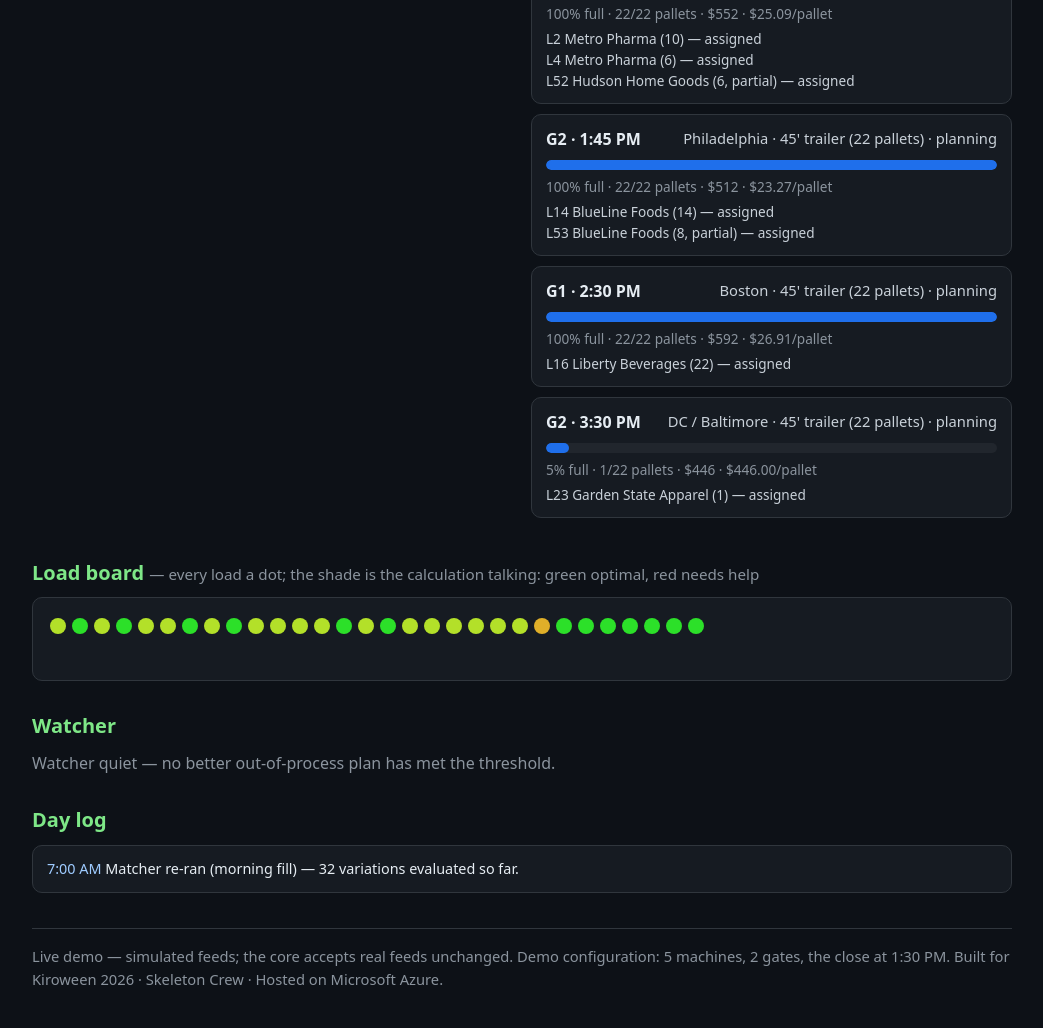
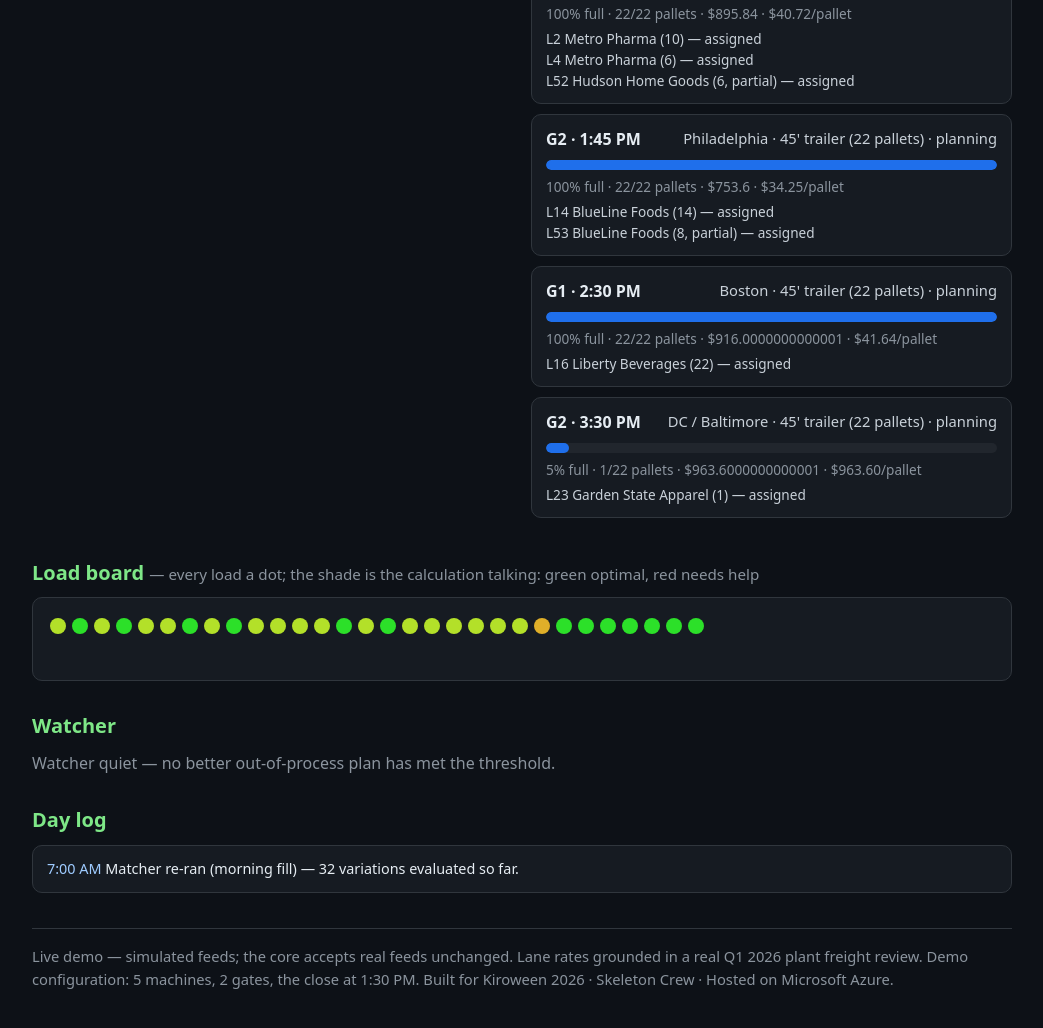
Before and after one commit to webuild262-boop/load-calculator, a plain HTML site: page index.html in a window 1280 px wide. Shown: the part 1266-2294 px from the top of the page, without its empty margins (118-1161 px from the left). Drawn offline with Linux system fonts and the light colour scheme.

Commit message:
Ground demo cost table in ECHO Q1 2026 freight review: real TL lane averages, small-shipment ratio for the 26' box, 12% fuel surcharge as a placed variable

```diff
--- a/index.html
+++ b/index.html
@@ -89,7 +89,7 @@
   <h2>Day log</h2>
   <div class="logbox" id="log"></div>
 
-  <div class="status">Live demo — simulated feeds; the core accepts real feeds unchanged.
+  <div class="status">Live demo — simulated feeds; the core accepts real feeds unchanged. Lane rates grounded in a real Q1 2026 plant freight review.
   Demo configuration: 5 machines, 2 gates, the close at 1:30 PM. Built for Kiroween 2026 · Skeleton Crew · Hosted on Microsoft Azure.</div>
 </main>
 
--- a/packages/variable-engine/engine.js
+++ b/packages/variable-engine/engine.js
@@ -23,16 +23,21 @@
     alertFinal: 0.95,          // 95%: run ending shortly — final ready-time calculation
     watcherThreshold: 0.05,    // watcher speaks at >= 5% saving on an affected load
     preLadenMinutes: 15,       // pre-laden confirmation looks 15 minutes ahead
-    handlingPerPallet: 6,      // dollars
+    handlingPerPallet: 6,      // dollars (plant-side figure)
+    fuelSurchargePct: 0.12,    // FSC on the lane rate — Q1 2026 actual: fuel $30,386 on line haul $253,995 (ECHO review deck)
     boxes: {
       '45T': { label: "45' trailer", cap: 22, loadRate: 2.5, setup: 10 },
       '26B': { label: "26' box truck", cap: 12, loadRate: 2.0, setup: 8 }
     },
-    laneRates: { // dollars per box, per lane
-      'NYC Metro':    { '45T': 420, '26B': 260 },
-      'Philadelphia': { '45T': 380, '26B': 240 },
-      'Boston':       { '45T': 460, '26B': 290 },
-      'DC / Baltimore': { '45T': 440, '26B': 275 }
+    laneRates: { // dollars per box, per lane — grounded in the ECHO Q1 2026 freight review (Jersey City plant):
+      // 45' = TL average total spend per shipment on the matching real lane (Brentwood NY $682, 18 shipments;
+      // Breinigsville PA $555; Canton MA $700; DC / Baltimore uses the deck-wide TL average $855, 190 shipments,
+      // no DC lane in the deck's top lanes). 26' = 45' x 0.83, the deck's small-shipment ratio
+      // (expedite average $710 / TL average $855). Fuel surcharge is applied on top in planCost.
+      'NYC Metro':    { '45T': 682, '26B': 566 },
+      'Philadelphia': { '45T': 555, '26B': 461 },
+      'Boston':       { '45T': 700, '26B': 581 },
+      'DC / Baltimore': { '45T': 855, '26B': 710 }
     },
     machines: 5,
     gates: ['G1', 'G2']
@@ -174,7 +179,7 @@
     }
 
     function planCost(dep, pallets) {
-      return CONFIG.laneRates[dep.lane][dep.box] + CONFIG.handlingPerPallet * pallets;
+      return CONFIG.laneRates[dep.lane][dep.box] * (1 + CONFIG.fuelSurchargePct) + CONFIG.handlingPerPallet * pallets;
     }
 
     function candidateLoads(dep) {
```
